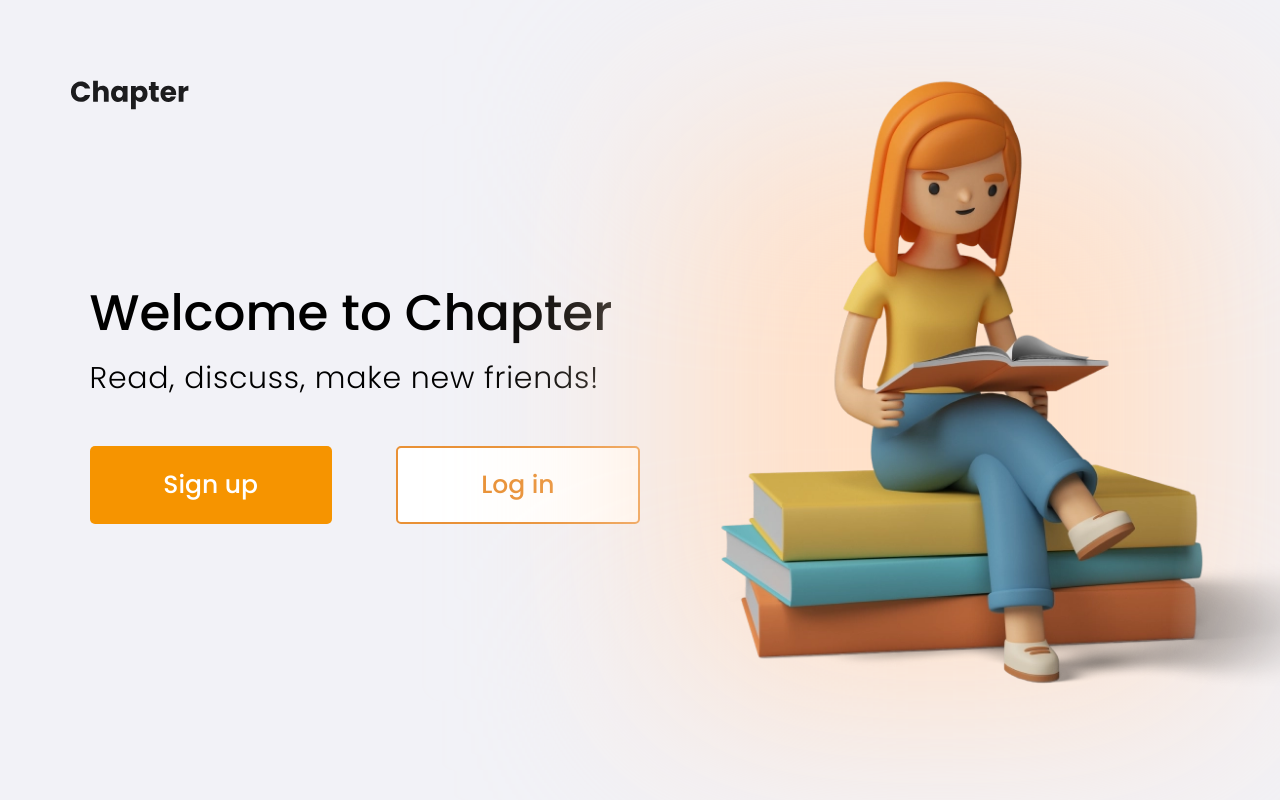
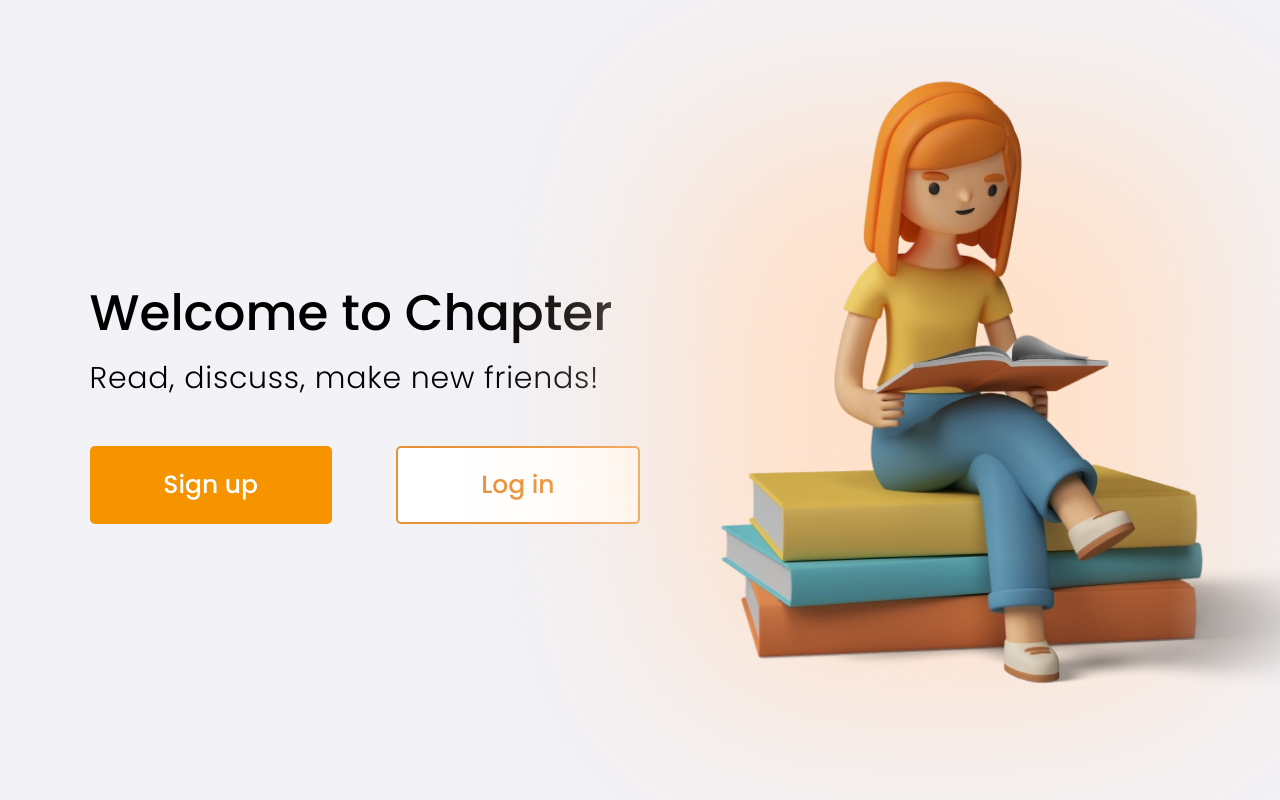
Before and after one commit to ArtemBohak/Chapter, a React (Vite) app: page / in a window 1280 px wide. Built offline with nearby package versions, Linux system fonts and the light colour scheme.

Commit message:
removed useless logo from WelcomePage

```diff
--- a/src/pages/WelcomePage/WelcomePage.tsx
+++ b/src/pages/WelcomePage/WelcomePage.tsx
@@ -1,6 +1,5 @@
 import { FC } from "react";
 
-import Logo from "@/src/components/SVGComponents/Logo";
 import styles from "./WelcomePage.module.scss";
 
 import WelcomePageImage from "./components/WelcomePageImage/WelcomePageImage";
@@ -9,7 +8,6 @@ import WelcomePagePanel from "./components/WelcomePagePanel/WelcomePagePanel";
 const WelcomePage: FC = () => {
   return (
     <>
-      <Logo className={styles.logo} />
       <div className={styles["welcome-page__container"]}>
         <WelcomePageImage />
         <WelcomePagePanel />
```
